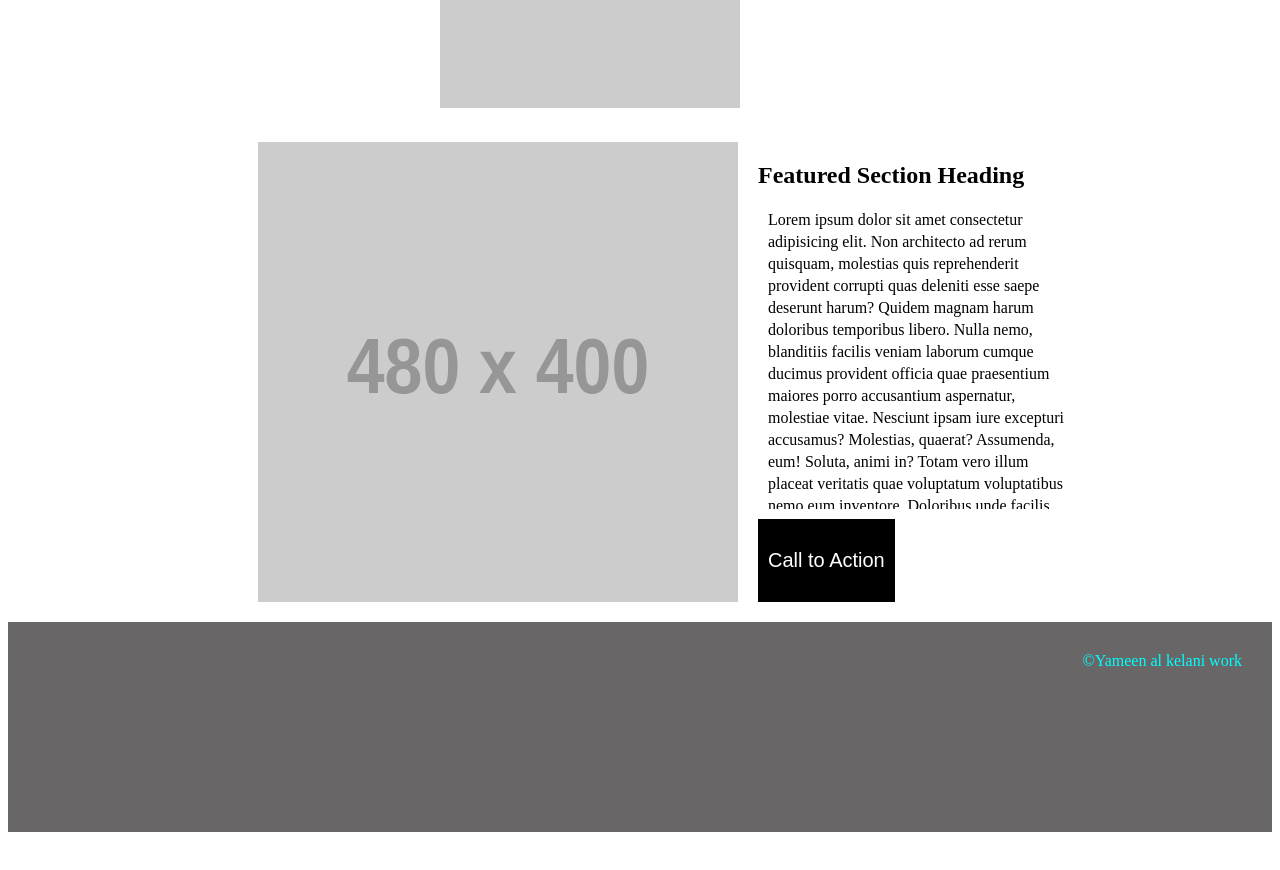
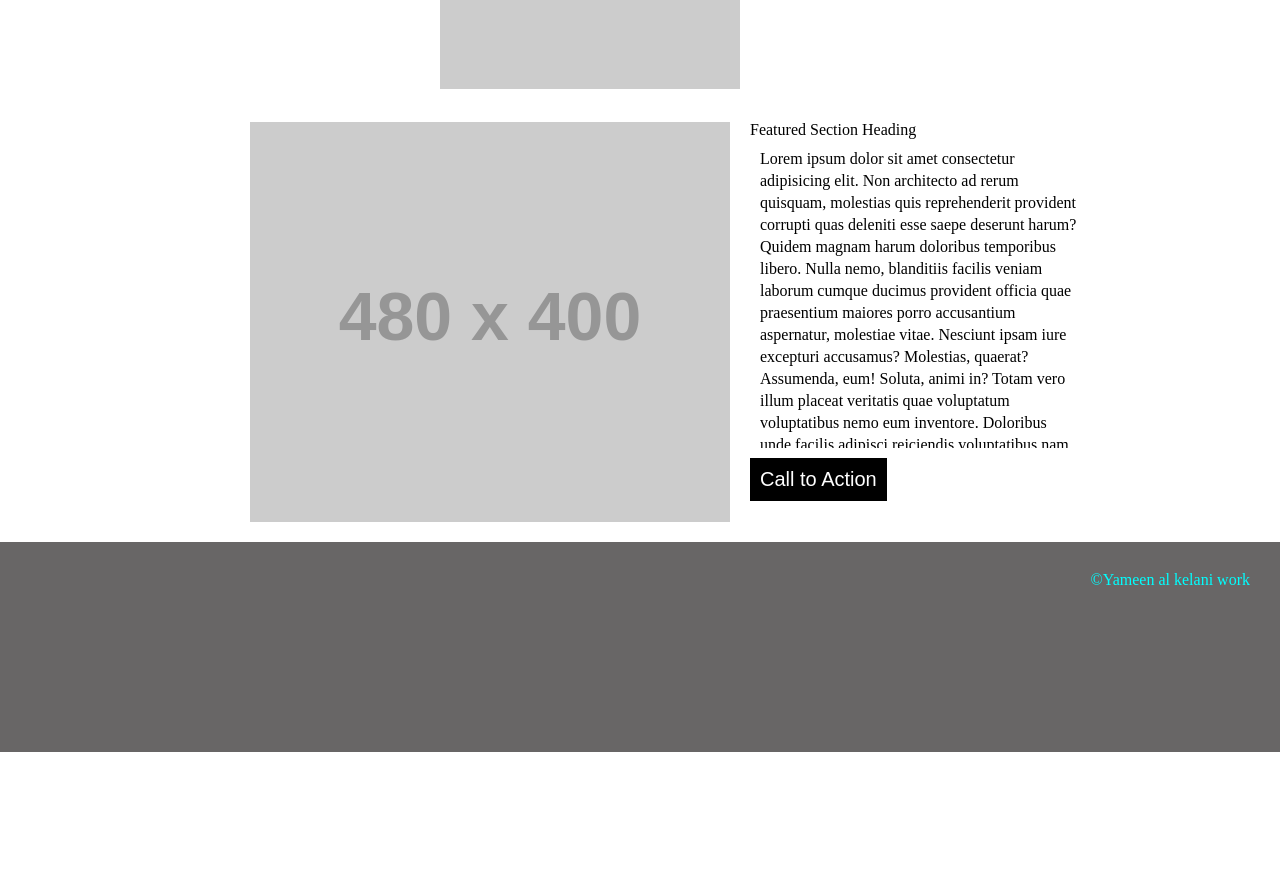
Before and after one commit to YasmeenKelani/wirefame-exercise, a plain HTML site: page index.html in a window 1280 px wide. Shown: the part 1300-2170 px from the top of the page. After the commit the page ends 2102 px from the top, so only its background shows below. Drawn offline with Linux system fonts and the light colour scheme; placeholder pictures from the web are drawn by us.

Commit message:
WireFrame

```diff
--- a/css/style.css
+++ b/css/style.css
@@ -64,7 +64,7 @@ nav ul li a{
     font-size: 20px;
     background-color: black  ;
     color: white;
-    padding: 30px 10px;
+    padding: 10px 10px;
  }
 
  button:hover {
--- a/index.html
+++ b/index.html
@@ -4,8 +4,11 @@
     <meta charset="UTF-8">
     <meta http-equiv="X-UA-Compatible" content="IE=edge">
     <meta name="viewport" content="width=device-width, initial-scale=1.0">
-    <title>Document</title>
+    <title>WireFrame</title>
+
+    <link rel="stylesheet" href="css/reset.css">
     <link rel="stylesheet" href="css/style.css">
+
 </head>
 <body>
     <header>
```
